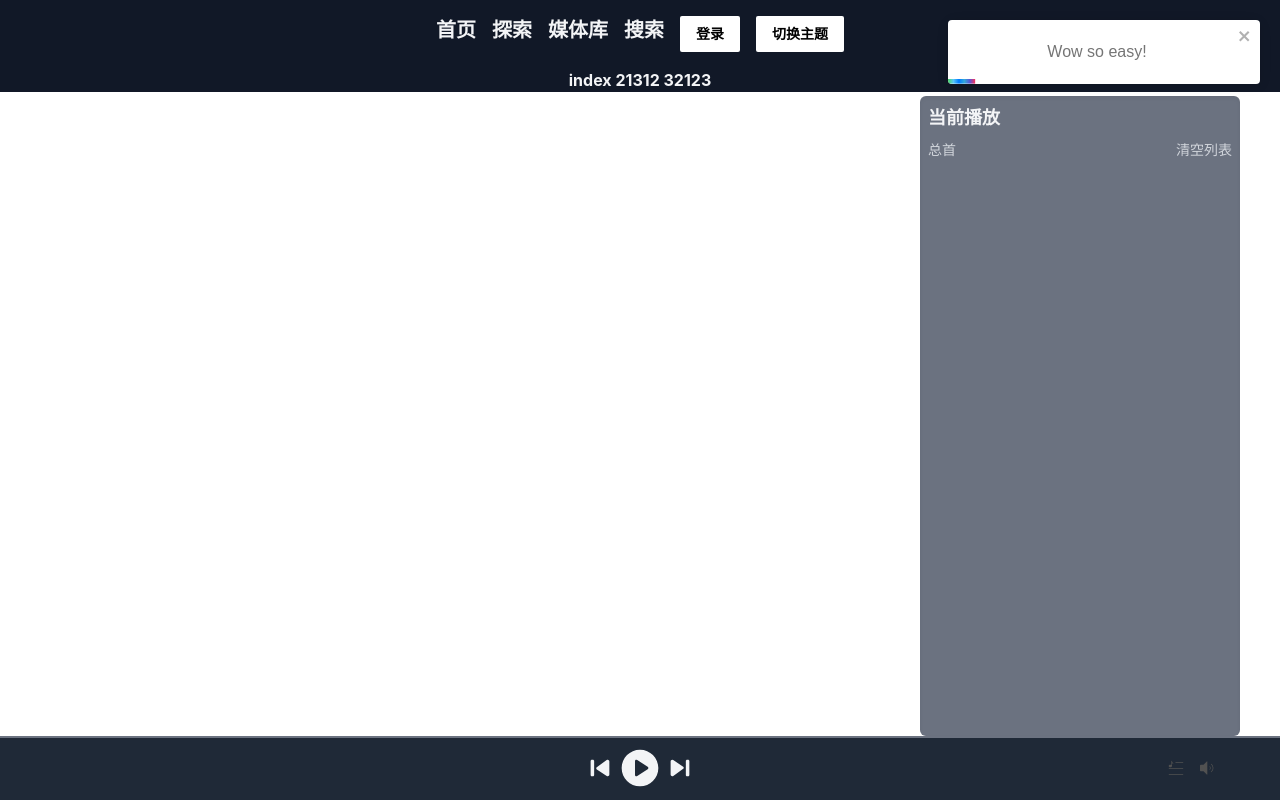
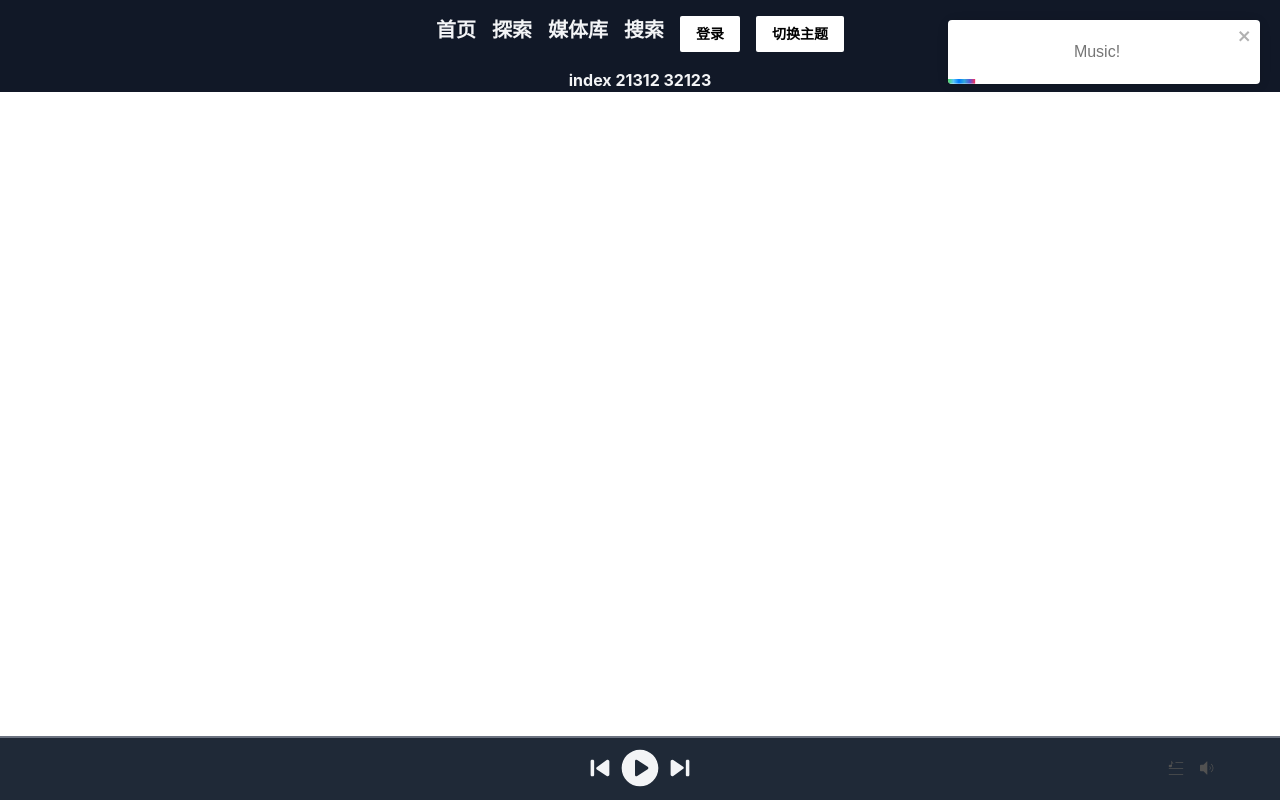
Before and after one commit to StoryKing123/just-music, a React (Vite) app: page / in a window 1280 px wide. Built offline with nearby package versions, Linux system fonts and the light colour scheme.

Commit message:
feat: progress

```diff
--- a/src/App.tsx
+++ b/src/App.tsx
@@ -19,7 +19,7 @@ function App() {
     useEffect(() => {
         initTheme();
         initMusic();
-        toast("Wow so easy!");
+        toast("Music!");
     }, []);
 
     return (
--- a/src/components/Player/index.tsx
+++ b/src/components/Player/index.tsx
@@ -17,7 +17,7 @@ import { Song } from "@/declare";
 import { getSongUrl } from "@/services/song";
 
 const Player: FC = (props) => {
-    const [isShowPlayList, setShowPlayList] = useState(true);
+    const [isShowPlayList, setShowPlayList] = useState(false);
     const [currentTime, setCurrentTime] = useState(0);
     const [music] = useRecoilState(musicState);
     const [playSong, playOrPauseAudio] = useAudio();
@@ -151,7 +151,6 @@ const Player: FC = (props) => {
                     />
                     <img
                         className="w-4"
-                        onClick={() => handlePlayPreviousOrNextSong("next")}
                         src={voiceMeidaSVG}
                         alt=""
                     />
--- a/src/components/Progress/index.tsx
+++ b/src/components/Progress/index.tsx
@@ -1,6 +1,6 @@
 import musicState from "@/store/music";
-import { getAudio } from "@/utils/audio";
-import { FC, useEffect, useLayoutEffect } from "react";
+import { getAudio, setAudioCurrentTime } from "@/utils/audio";
+import { FC, MouseEvent, useEffect, useLayoutEffect } from "react";
 import { useRecoilState } from "recoil";
 
 type ProgressType = {
@@ -12,8 +12,19 @@ const Progress: FC<ProgressType> = (props) => {
     if (props.currentTime && music.currentSong) {
         width = (props.currentTime / music.currentSong.dt) * 100;
     }
+    const handleClick = (e: MouseEvent<HTMLDivElement>) => {
+        // console.log("123");
+        // console.log(e);
+        // console.log(e.currentTarget.offsetWidth);
+        console.log(e.clientX / e.currentTarget.offsetWidth);
+        setAudioCurrentTime(e.clientX / e.currentTarget.offsetWidth);
+    };
     return (
         <div className="absolute top-0 w-full h-0.5 bg-progress-whole">
+            <div
+                className="bg-red h-2  absolute z-10 w-full -translate-y-1/2"
+                onClick={handleClick}
+            ></div>
             <div
                 style={{ width: `${width}%` }}
                 className="  bg-progress-current h-full"
--- a/src/hooks/audio.ts
+++ b/src/hooks/audio.ts
@@ -18,8 +18,6 @@ export const useAudio = (): [
     };
     const setPlayOrPause = (isPlay: boolean) => {
         isPlay ? playAudio() : pauseAudio();
-        // pauseAudio()
-        // toggleAudio();
         setMusic({ ...music, isPlaying: isPlay });
     };
     return [playSong, setPlayOrPause, setDuration];
--- a/src/hooks/music.ts
+++ b/src/hooks/music.ts
@@ -1,4 +1,5 @@
 import musicState from "@/store/music";
+import { getAudio } from "@/utils/audio";
 import { useRecoilState } from "recoil";
 
 export const useInitMusic = () => {
@@ -6,6 +7,9 @@ export const useInitMusic = () => {
     const initFn = () => {
         const playlist = localStorage.getItem("playlist");
         playlist && setMusic({ ...music, playList: JSON.parse(playlist) });
+
+        // const audio = getAudio()
+
         // setMusic;
     };
     return initFn;
--- a/src/pages/playlist/index.tsx
+++ b/src/pages/playlist/index.tsx
@@ -19,6 +19,7 @@ const Playlist: FC = () => {
     const [songList, setSongList] = useState<Song[]>();
     const [playSong] = useAudio();
     const handleGetData = async () => {
+        console.log(id)
         if (!id) {
             return;
         }
--- a/src/services/song.ts
+++ b/src/services/song.ts
@@ -15,13 +15,12 @@ export const getSongUrl = async (id: number) => {
     const res = await axios.get<
         null,
         { code: number; message: string; data: { size: number; url: "string" } }
-    >(`http://192.168.8.231:4000/music/url/${id}`);
+    >(`http://localhost:4000/music/url/${id}`);
     if (res.code === 10001) {
         const urlRes = await axios.get<null, SongUrl>(`/song/url?id=${id}`);
         console.log(urlRes);
         if (urlRes.code === 200) {
             toast("歌曲不存在，播放原版歌曲");
-
             return urlRes.data[0].url;
         }
     }
--- a/src/utils/audio.ts
+++ b/src/utils/audio.ts
@@ -1,5 +1,4 @@
 import { audioDir } from "@tauri-apps/api/path";
-
 
 export const initAudio = () => {};
 
@@ -32,14 +31,13 @@ export const playAudio = async (src?: string) => {
         audio.play();
     }
     console.log("play");
-
 };
 export const pauseAudio = () => {
-    // getAudio().pause();
-    console.log("pause");
-    // console.log(audio);
-    // audio.pause();
     audio.pause();
+};
+
+export const setAudioCurrentTime = (Proportion: number) => {
+    audio.currentTime = audio.duration * Proportion;
 };
 
 // export const ;
```
